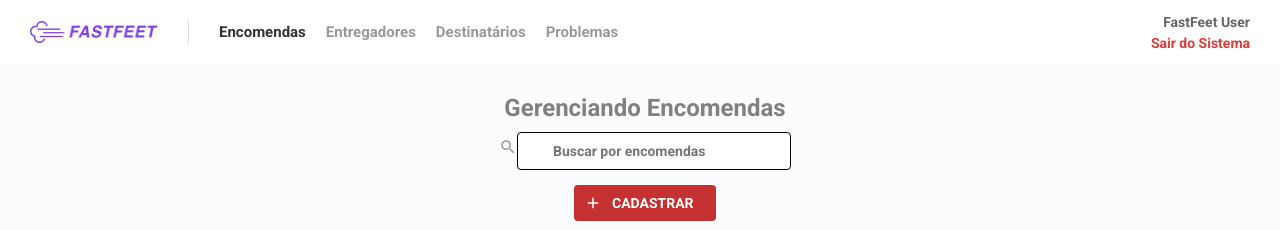
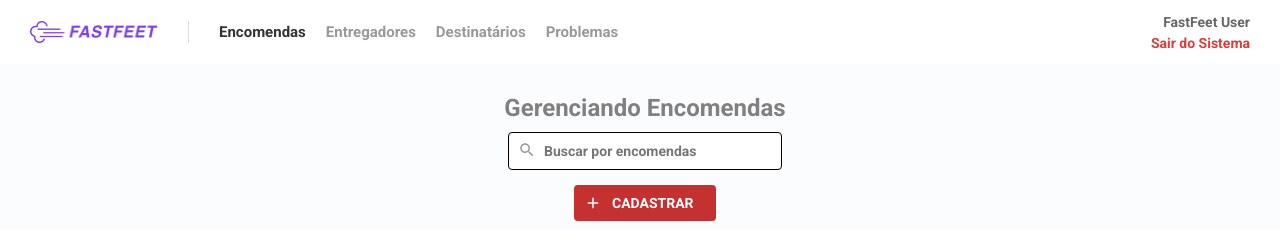
Before and after one commit to joaotorresmarques/fastfeet, a React (Create React App) app in the folder frontend/: page /orders in a window 1280 px wide. Shown: the top 230 px of the page. Built offline with nearby package versions, Linux system fonts and the light colour scheme; the HTML template or start-up script is replaced by a standard one.

Commit message:
inputwrapper body style

```diff
--- a/frontend/src/pages/Order/index.js
+++ b/frontend/src/pages/Order/index.js
@@ -3,7 +3,7 @@ import { MdSearch, MdAdd } from 'react-icons/md';
 
 import Empty from '../../components/Empty';
 
-import { Container, InputWrapper } from './styles';
+import { Container, InputWrapper, Body } from './styles';
 
 export default function Dashboard() {
   const [deliveries, setDeliveries] = useState([]);
@@ -26,7 +26,9 @@ export default function Dashboard() {
       {!deliveries.length ? (
         <Empty message="Nenhuma encomenda encontrada..." />
       ) : (
-        <h1>tabela</h1>
+        <Body>
+          <h1>Tabela</h1>
+        </Body>
       )}
     </Container>
   );
--- a/frontend/src/pages/Order/styles.js
+++ b/frontend/src/pages/Order/styles.js
@@ -45,6 +45,10 @@ export const Container = styled.div`
       background: #c53030;
       margin: 5px 0 10px;
 
+      &:hover {
+        background: #c53030;
+      }
+
       span {
         padding-left: 10px;
         font-weight: bold;
@@ -53,4 +57,20 @@ export const Container = styled.div`
   }
 `;
 
-export const InputWrapper = styled.div``;
+export const InputWrapper = styled.div`
+  position: relative;
+
+  svg {
+    position: absolute;
+    left: 10px;
+    top: 9px;
+  }
+`;
+
+export const Body = styled.div`
+  height: 649px;
+  display: flex;
+  flex-direction: column;
+  justify-content: space-between;
+  align-items: center;
+`;
```
